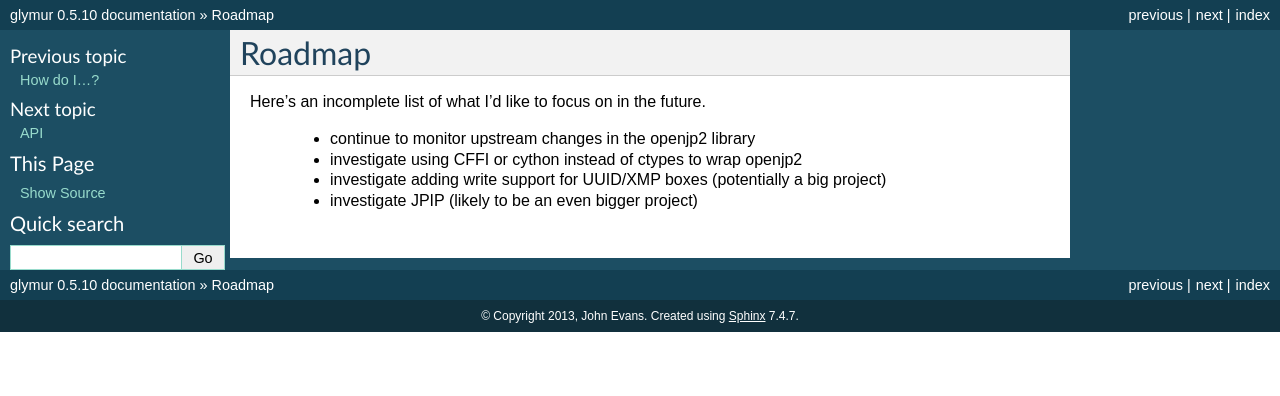
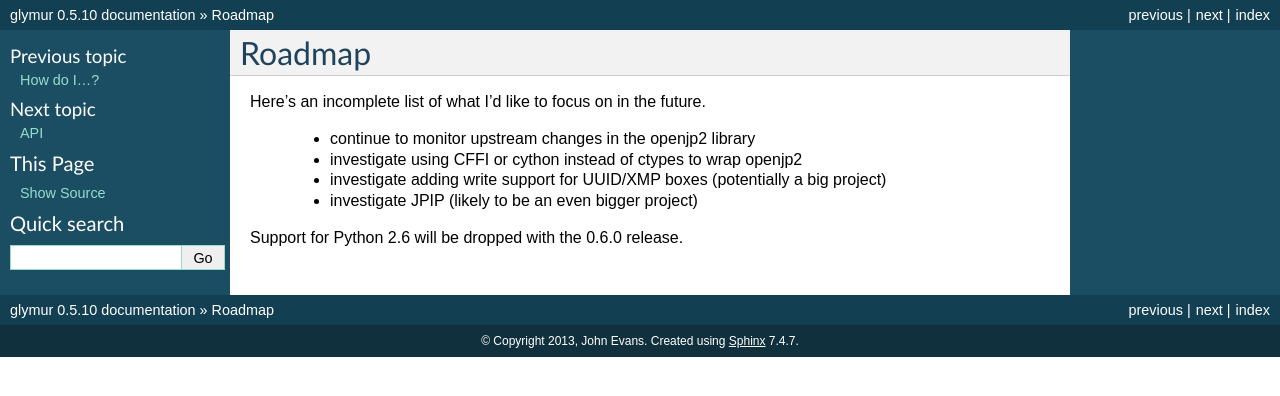
Before and after one commit to quintusdias/glymur, a Sphinx documentation site: the page built from docs/source/roadmap.rst, in a window 1280 px wide. Shown: the top 396 px of the page. Built offline with Sphinx 7.4.7, drawn with Linux system fonts in a browser that asks for light colours.

Commit message:
Added blurb about not supporting Python 2.6 in next release.

```diff
--- a/docs/source/roadmap.rst
+++ b/docs/source/roadmap.rst
@@ -8,3 +8,5 @@ Here's an incomplete list of what I'd like to focus on in the future.
     * investigate using CFFI or cython instead of ctypes to wrap openjp2
     * investigate adding write support for UUID/XMP boxes (potentially a big project)
     * investigate JPIP (likely to be an even bigger project)
+
+Support for Python 2.6 will be dropped with the 0.6.0 release.
```
